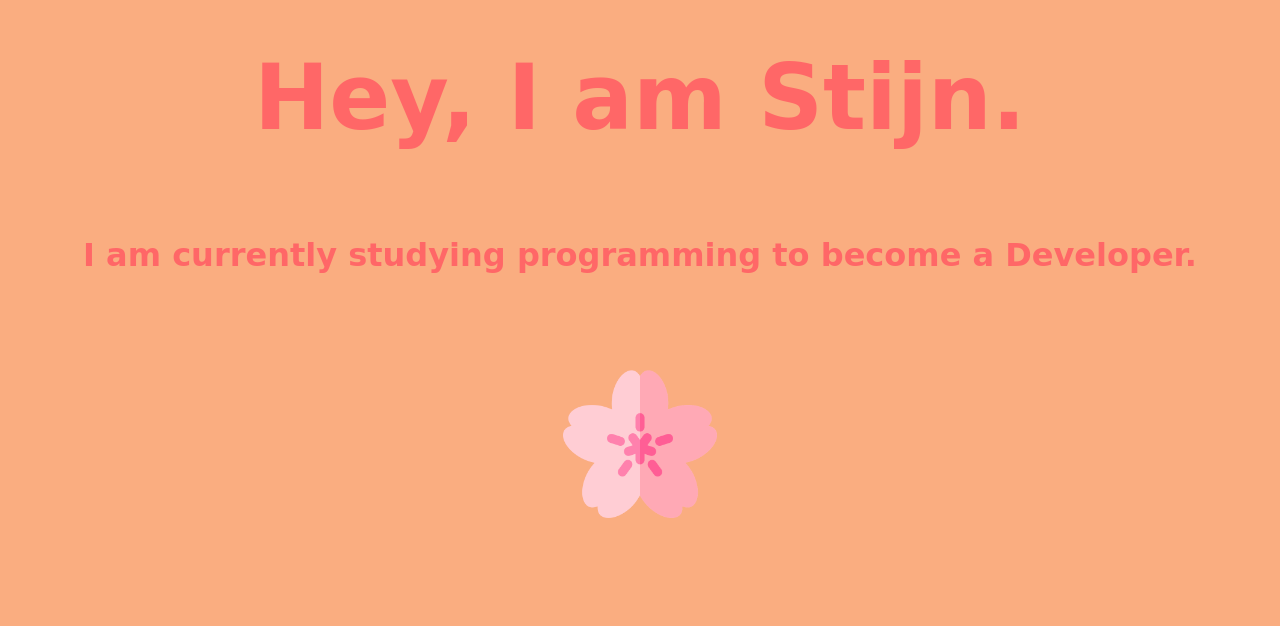
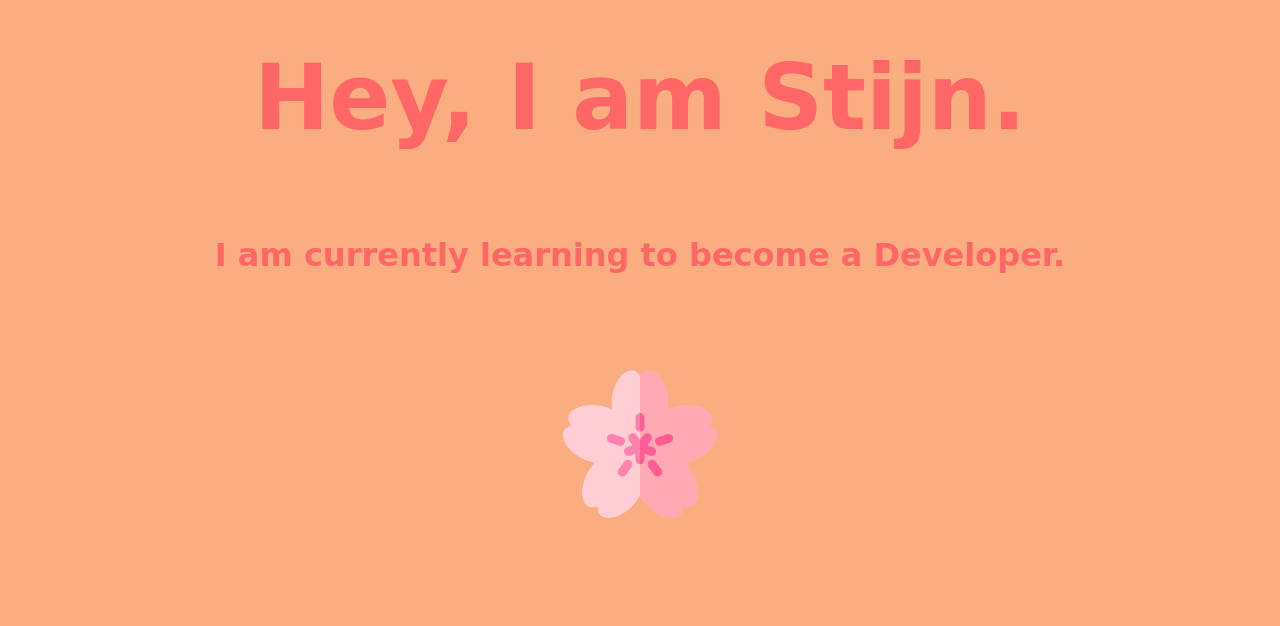
Before and after one commit to StijnClara/Personal, a plain HTML site: page index.html in a window 1280 px wide. Shown: the part 123-749 px from the top of the page. Drawn offline with Linux system fonts and the light colour scheme.

Commit message:
Update index.html

```diff
--- a/index.html
+++ b/index.html
@@ -8,7 +8,7 @@
     <body>
         <div class="top-container">
             <h1>Hey, I am Stijn.</h1>
-            <h2>I am currently studying programming to become a Developer.</h2>
+            <h2>I am currently learning to become a Developer.</h2>
             <img class="cherry-blossom" src="images/cherry-blossom.png" alt="blossom-img">
         </div>
         <div class="middle-container">
```
